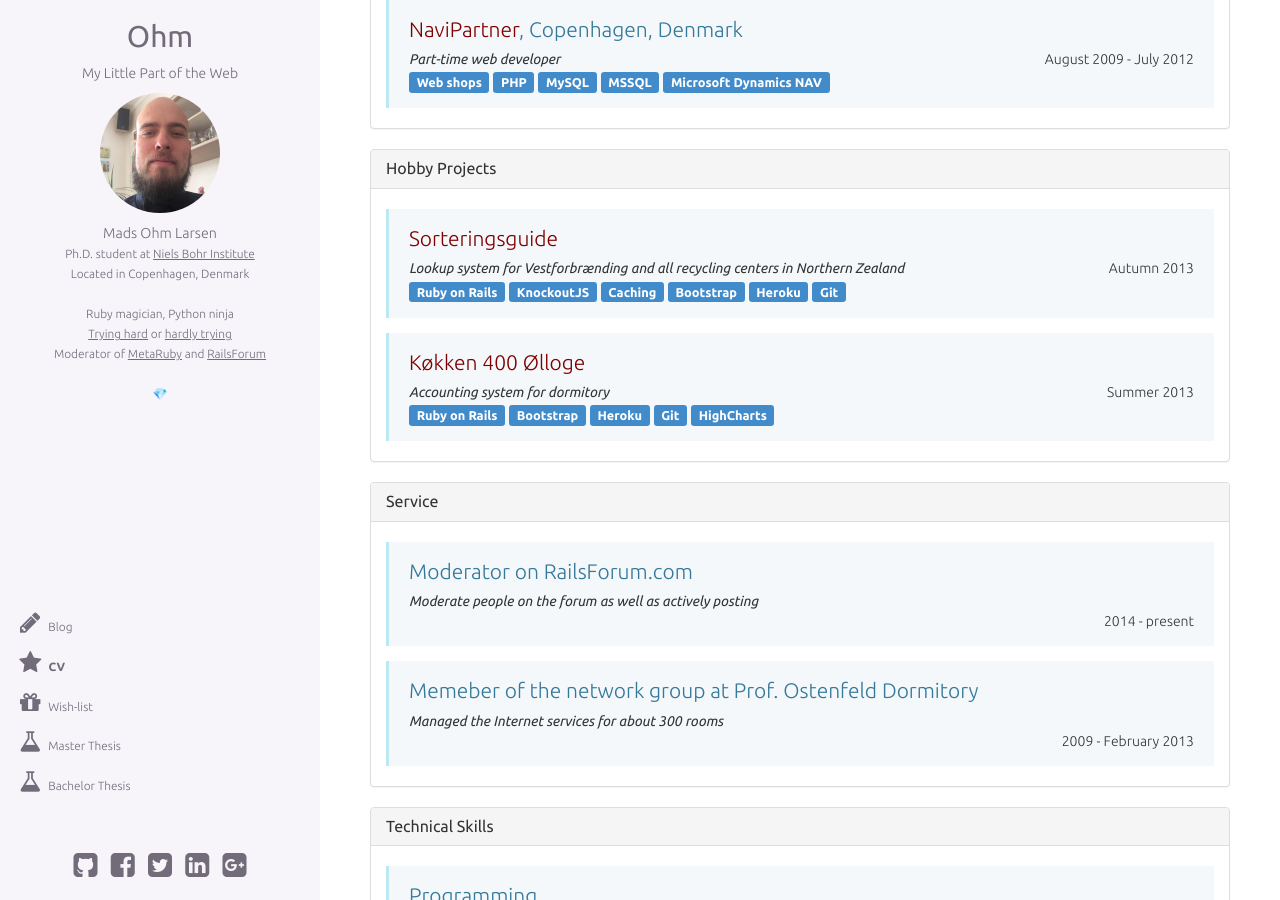
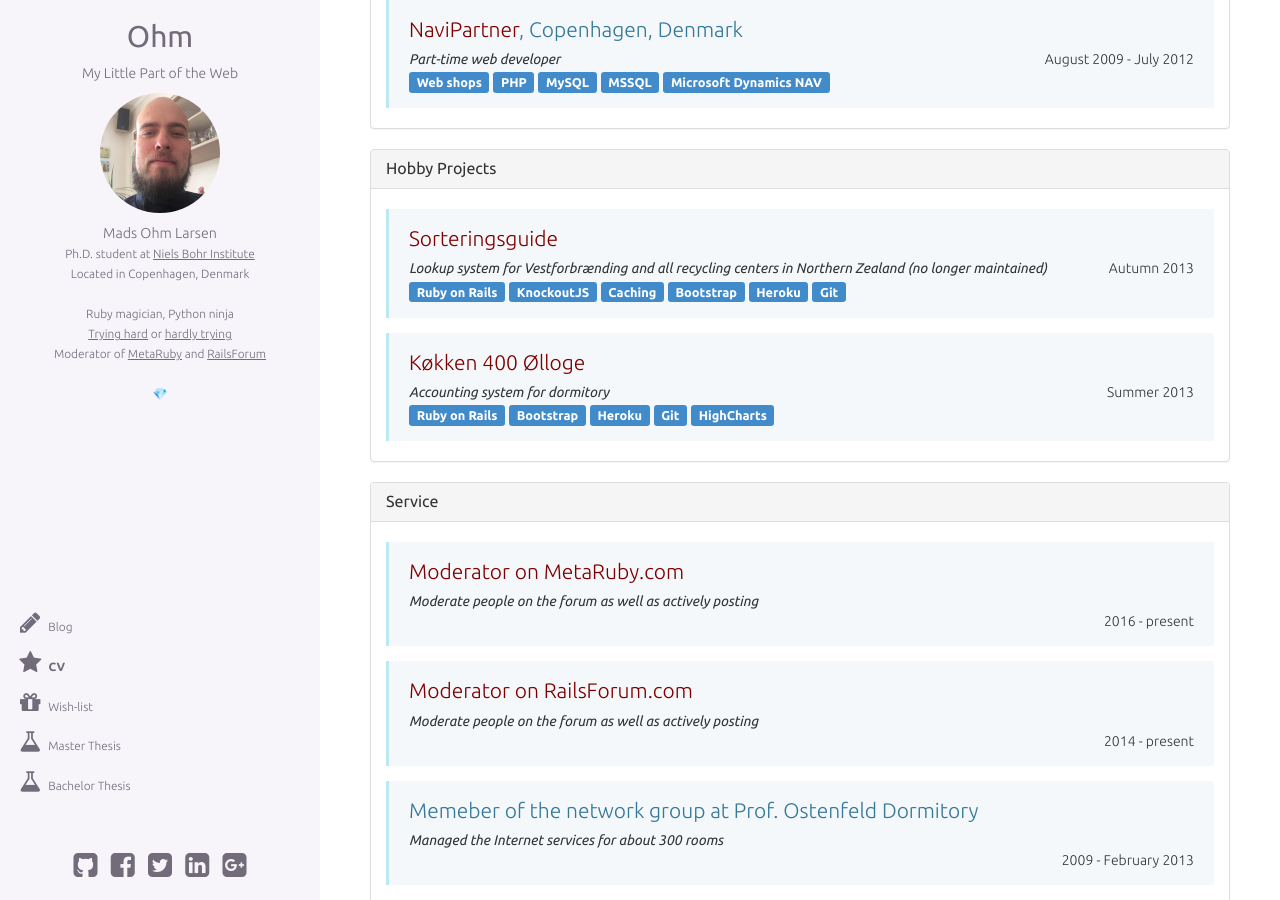
Before and after one commit to omegahm/omegahm.github.io, a Jekyll site: the page built from cv.html, in a window 1280 px wide and 900 px high, scrolled down 1126 px. Built offline with Jekyll 4.4.1, drawn with Linux system fonts in a browser that asks for light colours; nearby versions of some CDN libraries; emoji names are drawn with the system emoji font.

Commit message:
Updated CV

```diff
--- a/cv.html
+++ b/cv.html
@@ -68,7 +68,7 @@
   entries:
   - name: Sorteringsguide
     url: http://www.sorteringsguide.dk
-    description: Lookup system for Vestforbrænding and all recycling centers in Northern Zealand
+    description: Lookup system for Vestforbrænding and all recycling centers in Northern Zealand (no longer maintained)
     time: Autumn 2013
     tags:
     - Ruby on Rails
@@ -91,9 +91,14 @@
 other:
 - title: Service
   entries:
+  - name: Moderator on MetaRuby.com
+    time: 2016 - present
+    description: Moderate people on the forum as well as actively posting
+    url: http://metaruby.com/
   - name: Moderator on RailsForum.com
     time: 2014 - present
     description: Moderate people on the forum as well as actively posting
+    url: https://railsforum.com/
   - name: Memeber of the network group at Prof. Ostenfeld Dormitory
     time: 2009 - February 2013
     description: Managed the Internet services for about 300 rooms
@@ -260,7 +265,7 @@
 
         <div class="callout">
           <h4 class="lead">
-            <a href="{{ entry.link }}">{{ entry.name }}</a>
+            <a href="{{ entry.url }}">{{ entry.name }}</a>
           </h4>
 
           <div class="clearfix">
@@ -291,7 +296,11 @@
 
         <div class="callout">
           <h4 class="lead">
-            {{ entry.name }}
+            {% if entry.url %}
+              <a href="{{ entry.url }}">{{ entry.name }}</a>
+            {% else %}
+              {{ entry.name }}
+            {% endif %}
           </h4>
 
           <div class="clearfix">
```
